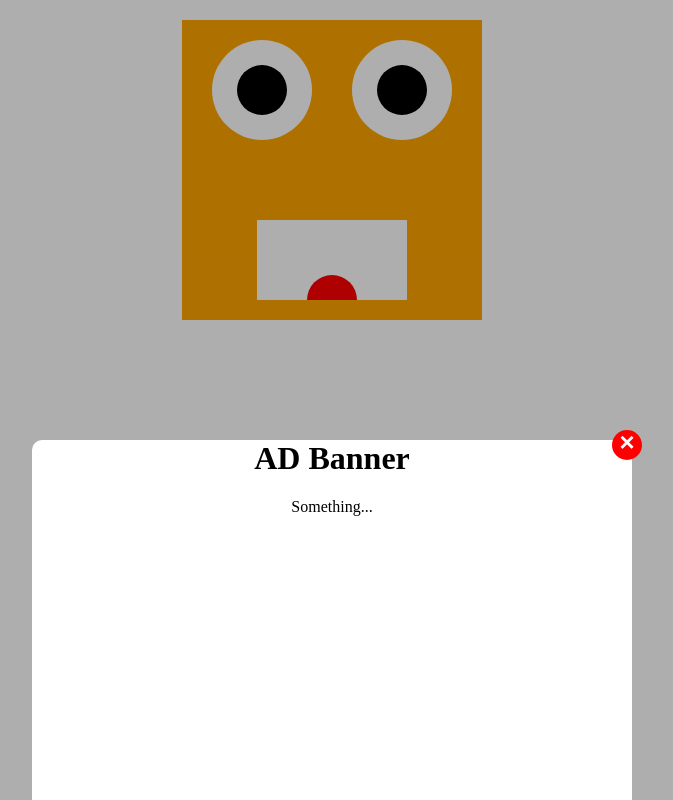
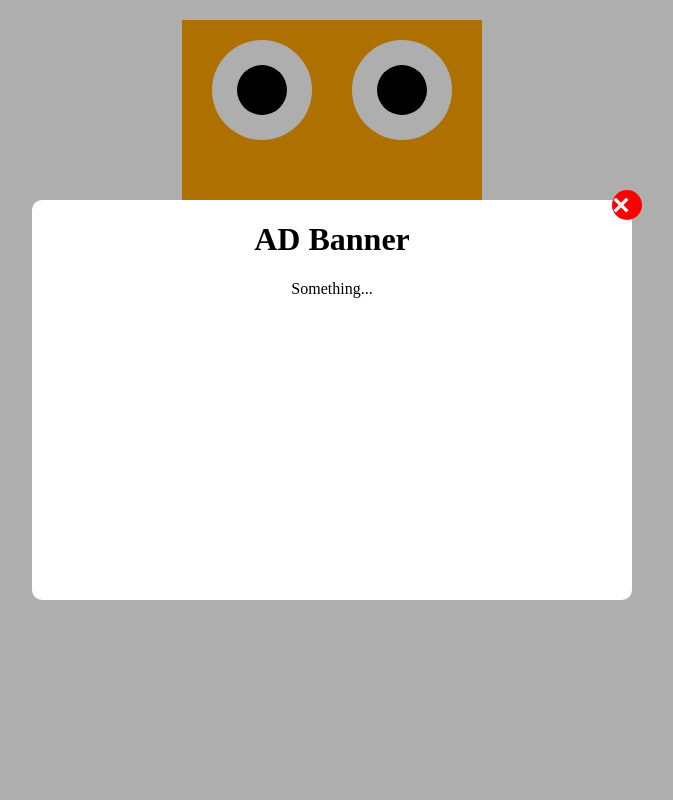
Before and after one commit to a22794447/home, a plain HTML site: page face.html in a window 1280 px wide. Shown: the whole page, without its empty margins (308-981 px from the left). Drawn offline with Linux system fonts and the light colour scheme.

Commit message:
蓋板廣告置中

```diff
--- a/css/face.css
+++ b/css/face.css
@@ -72,8 +72,10 @@
     height: 100%;
     top: 0;
     left: 0;
-    text-align: center;
     z-index: 99;
+    display: flex;
+    justify-content: center;
+    align-items: center;
 }
 
 .ad-conder{
@@ -83,8 +85,11 @@
     height: 400px;
     border-radius: 10px;
     margin: auto;
-    margin-top: calc(50% - 200px);
     position: relative;
+    display: flex;
+    flex-direction: column;
+    align-items: center;
+
 }
 
 .ad-ed{
@@ -93,7 +98,7 @@
     border-radius: 30px;
     background: red;
     color: white;
-    font-size: 26px;
+    font-size: 30px;
     font-weight: 800;
     font-family: 'Courier New', Courier, monospace;
     position: absolute;
```
